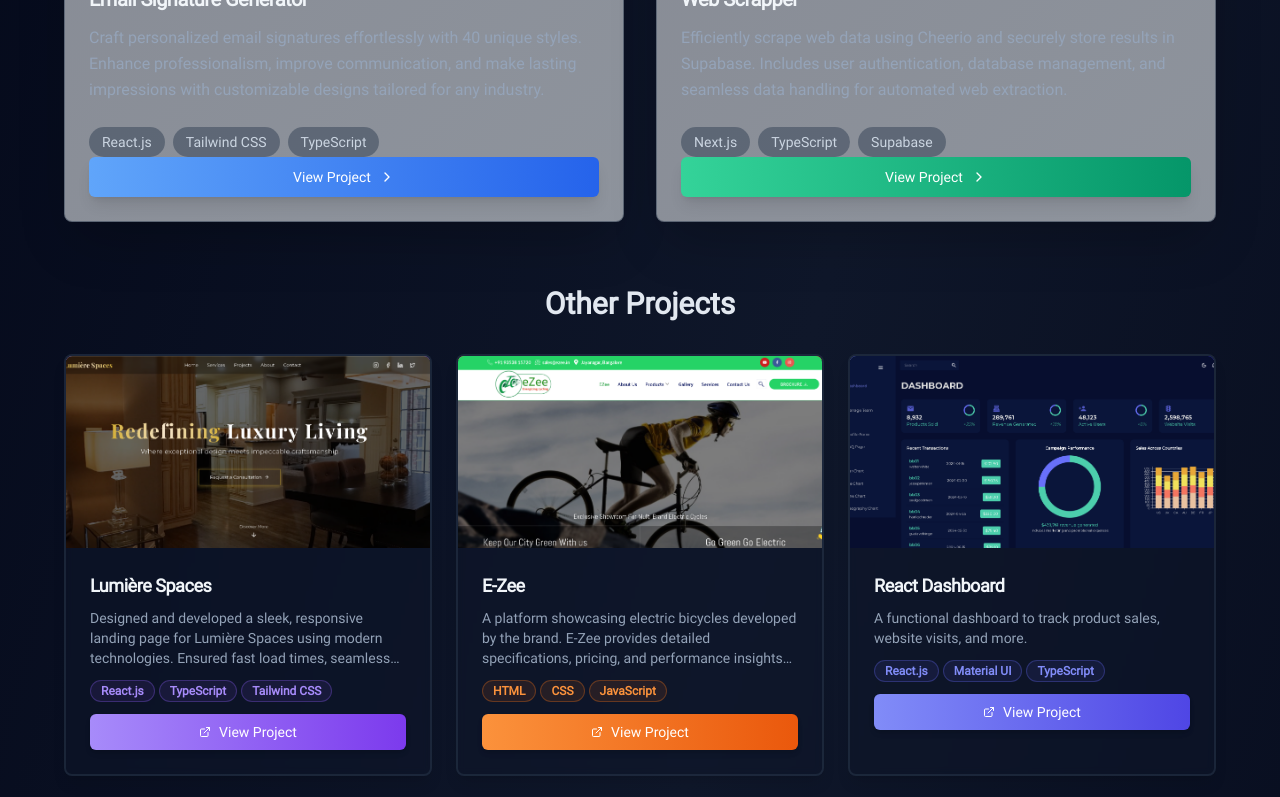
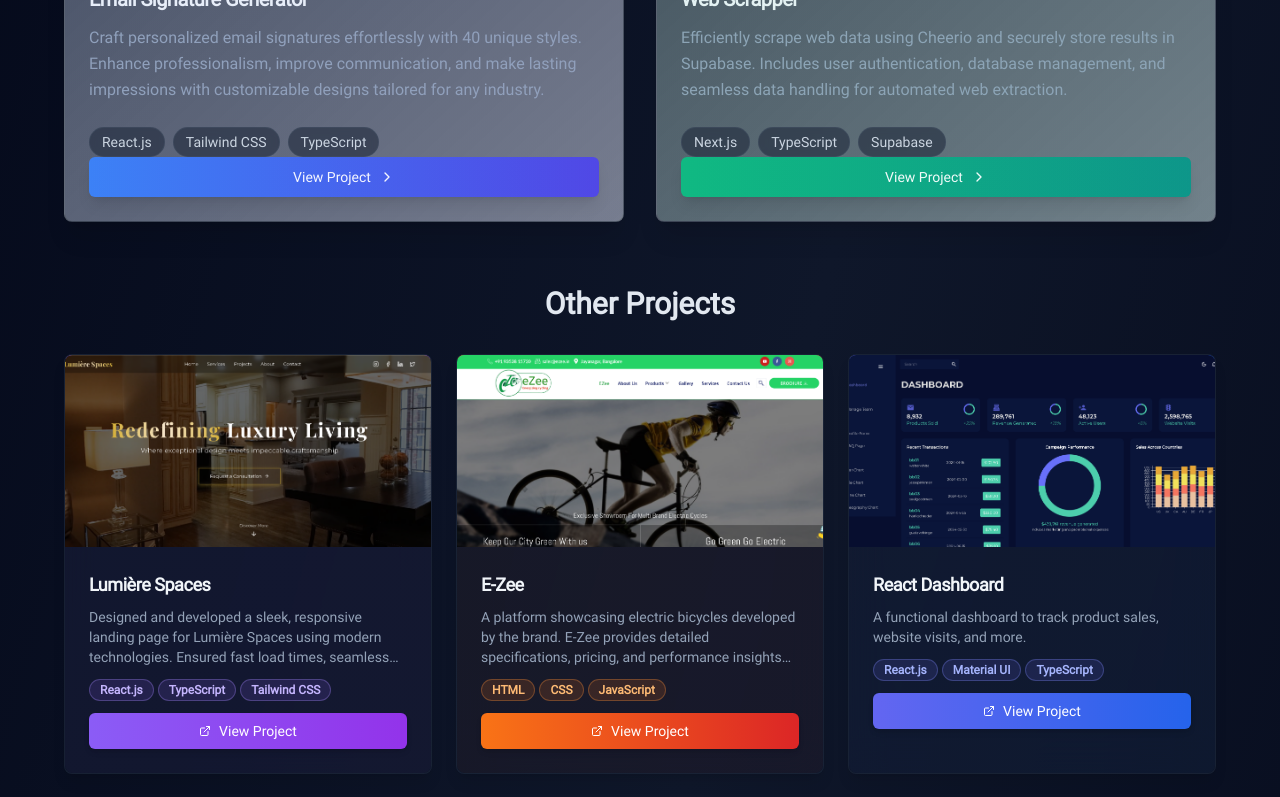
Before and after one commit to yeshwanthc/new-portfolio, a Next.js app: page / in a window 1280 px wide. Shown: the part 1360-2157 px from the top of the page. Built offline with nearby package versions, Linux system fonts and the light colour scheme; no server answers.

Commit message:
Fix Color Combinations in Projects

```diff
--- a/components/Projects.tsx
+++ b/components/Projects.tsx
@@ -31,7 +31,7 @@ const Projects: React.FC<ProjectProps> = ({ isDarkMode }) => {
       github: "https://github.com/yeshwanthc/email-signature-generator",
       tags: ["React.js", "Tailwind CSS", "TypeScript"],
       featured: true,
-      gradient: "from-blue-500/20 via-purple-500/20 to-pink-500/20",
+      gradient: "from-blue-500/10 to-indigo-500/10",
       accentColor: "blue",
     },
     {
@@ -42,7 +42,7 @@ const Projects: React.FC<ProjectProps> = ({ isDarkMode }) => {
       github: "https://github.com/yeshwanthc/web-scrapper",
       tags: [ "Next.js", "TypeScript","Supabase"],
       featured: true,
-      gradient: "from-emerald-500/20 via-teal-500/20 to-cyan-500/20",
+      gradient: "from-emerald-500/10 to-teal-500/10",
       accentColor: "emerald",
     },
     {
@@ -53,7 +53,7 @@ const Projects: React.FC<ProjectProps> = ({ isDarkMode }) => {
       github: "https://github.com/yeshwanthc/lumiere-spaces",
       tags: ["React.js",  "TypeScript", "Tailwind CSS"],
       featured: false,
-      gradient: "from-violet-500/15 via-purple-500/15 to-fuchsia-500/15",
+      gradient: "from-violet-500/10 to-purple-500/10",
       accentColor: "violet",
     },
     {
@@ -64,7 +64,7 @@ const Projects: React.FC<ProjectProps> = ({ isDarkMode }) => {
       github: null,
       tags: ["HTML", "CSS", "JavaScript", "WordPress"],
       featured: false,
-      gradient: "from-orange-500/15 via-amber-500/15 to-yellow-500/15",
+      gradient: "from-orange-500/10 to-red-500/10",
       accentColor: "orange",
     },
     {
@@ -75,7 +75,7 @@ const Projects: React.FC<ProjectProps> = ({ isDarkMode }) => {
       github: "https://github.com/yeshwanthc/react-dashboard",
       tags: ["React.js", "Material UI", "TypeScript"],
       featured: false,
-      gradient: "from-indigo-500/15 via-blue-500/15 to-sky-500/15",
+      gradient: "from-indigo-500/10 to-blue-500/10",
       accentColor: "indigo",
     },
     {
@@ -86,7 +86,7 @@ const Projects: React.FC<ProjectProps> = ({ isDarkMode }) => {
       github: null,
       tags: ["HTML", "CSS", "JavaScript", "WordPress"],
       featured: false,
-      gradient: "from-rose-500/15 via-pink-500/15 to-red-500/15",
+      gradient: "from-rose-500/10 to-pink-500/10",
       accentColor: "rose",
     },
   ];
@@ -97,46 +97,52 @@ const Projects: React.FC<ProjectProps> = ({ isDarkMode }) => {
   const getAccentColors = (accentColor: string, isDarkMode: boolean) => {
     const colors = {
       blue: {
-        primary: isDarkMode ? "from-blue-400 to-blue-600" : "from-blue-500 to-blue-700",
-        secondary: isDarkMode ? "text-blue-400" : "text-blue-600",
-        bg: isDarkMode ? "bg-blue-500/10" : "bg-blue-50",
-        border: isDarkMode ? "border-blue-500/30" : "border-blue-200",
-        hover: isDarkMode ? "hover:bg-blue-500/20" : "hover:bg-blue-100"
+        primary: isDarkMode ? "from-blue-500 to-indigo-600" : "from-blue-600 to-indigo-700",
+        secondary: isDarkMode ? "text-blue-300" : "text-blue-700",
+        bg: isDarkMode ? "bg-blue-500/20" : "bg-blue-50",
+        border: isDarkMode ? "border-blue-400/40" : "border-blue-300",
+        hover: isDarkMode ? "hover:bg-blue-500/30" : "hover:bg-blue-100",
+        badge: isDarkMode ? "bg-blue-500/15 text-blue-300 border-blue-400/30" : "bg-blue-100 text-blue-800 border-blue-300"
       },
       emerald: {
-        primary: isDarkMode ? "from-emerald-400 to-emerald-600" : "from-emerald-500 to-emerald-700",
-        secondary: isDarkMode ? "text-emerald-400" : "text-emerald-600",
-        bg: isDarkMode ? "bg-emerald-500/10" : "bg-emerald-50",
-        border: isDarkMode ? "border-emerald-500/30" : "border-emerald-200",
-        hover: isDarkMode ? "hover:bg-emerald-500/20" : "hover:bg-emerald-100"
+        primary: isDarkMode ? "from-emerald-500 to-teal-600" : "from-emerald-600 to-teal-700",
+        secondary: isDarkMode ? "text-emerald-300" : "text-emerald-700",
+        bg: isDarkMode ? "bg-emerald-500/20" : "bg-emerald-50",
+        border: isDarkMode ? "border-emerald-400/40" : "border-emerald-300",
+        hover: isDarkMode ? "hover:bg-emerald-500/30" : "hover:bg-emerald-100",
+        badge: isDarkMode ? "bg-emerald-500/15 text-emerald-300 border-emerald-400/30" : "bg-emerald-100 text-emerald-800 border-emerald-300"
       },
       violet: {
-        primary: isDarkMode ? "from-violet-400 to-violet-600" : "from-violet-500 to-violet-700",
-        secondary: isDarkMode ? "text-violet-400" : "text-violet-600",
-        bg: isDarkMode ? "bg-violet-500/10" : "bg-violet-50",
-        border: isDarkMode ? "border-violet-500/30" : "border-violet-200",
-        hover: isDarkMode ? "hover:bg-violet-500/20" : "hover:bg-violet-100"
+        primary: isDarkMode ? "from-violet-500 to-purple-600" : "from-violet-600 to-purple-700",
+        secondary: isDarkMode ? "text-violet-300" : "text-violet-700",
+        bg: isDarkMode ? "bg-violet-500/20" : "bg-violet-50",
+        border: isDarkMode ? "border-violet-400/40" : "border-violet-300",
+        hover: isDarkMode ? "hover:bg-violet-500/30" : "hover:bg-violet-100",
+        badge: isDarkMode ? "bg-violet-500/15 text-violet-300 border-violet-400/30" : "bg-violet-100 text-violet-800 border-violet-300"
       },
       orange: {
-        primary: isDarkMode ? "from-orange-400 to-orange-600" : "from-orange-500 to-orange-700",
-        secondary: isDarkMode ? "text-orange-400" : "text-orange-600",
-        bg: isDarkMode ? "bg-orange-500/10" : "bg-orange-50",
-        border: isDarkMode ? "border-orange-500/30" : "border-orange-200",
-        hover: isDarkMode ? "hover:bg-orange-500/20" : "hover:bg-orange-100"
+        primary: isDarkMode ? "from-orange-500 to-red-600" : "from-orange-600 to-red-700",
+        secondary: isDarkMode ? "text-orange-300" : "text-orange-700",
+        bg: isDarkMode ? "bg-orange-500/20" : "bg-orange-50",
+        border: isDarkMode ? "border-orange-400/40" : "border-orange-300",
+        hover: isDarkMode ? "hover:bg-orange-500/30" : "hover:bg-orange-100",
+        badge: isDarkMode ? "bg-orange-500/15 text-orange-300 border-orange-400/30" : "bg-orange-100 text-orange-800 border-orange-300"
       },
       indigo: {
-        primary: isDarkMode ? "from-indigo-400 to-indigo-600" : "from-indigo-500 to-indigo-700",
-        secondary: isDarkMode ? "text-indigo-400" : "text-indigo-600",
-        bg: isDarkMode ? "bg-indigo-500/10" : "bg-indigo-50",
-        border: isDarkMode ? "border-indigo-500/30" : "border-indigo-200",
-        hover: isDarkMode ? "hover:bg-indigo-500/20" : "hover:bg-indigo-100"
+        primary: isDarkMode ? "from-indigo-500 to-blue-600" : "from-indigo-600 to-blue-700",
+        secondary: isDarkMode ? "text-indigo-300" : "text-indigo-700",
+        bg: isDarkMode ? "bg-indigo-500/20" : "bg-indigo-50",
+        border: isDarkMode ? "border-indigo-400/40" : "border-indigo-300",
+        hover: isDarkMode ? "hover:bg-indigo-500/30" : "hover:bg-indigo-100",
+        badge: isDarkMode ? "bg-indigo-500/15 text-indigo-300 border-indigo-400/30" : "bg-indigo-100 text-indigo-800 border-indigo-300"
       },
       rose: {
-        primary: isDarkMode ? "from-rose-400 to-rose-600" : "from-rose-500 to-rose-700",
-        secondary: isDarkMode ? "text-rose-400" : "text-rose-600",
-        bg: isDarkMode ? "bg-rose-500/10" : "bg-rose-50",
-        border: isDarkMode ? "border-rose-500/30" : "border-rose-200",
-        hover: isDarkMode ? "hover:bg-rose-500/20" : "hover:bg-rose-100"
+        primary: isDarkMode ? "from-rose-500 to-pink-600" : "from-rose-600 to-pink-700",
+        secondary: isDarkMode ? "text-rose-300" : "text-rose-700",
+        bg: isDarkMode ? "bg-rose-500/20" : "bg-rose-50",
+        border: isDarkMode ? "border-rose-400/40" : "border-rose-300",
+        hover: isDarkMode ? "hover:bg-rose-500/30" : "hover:bg-rose-100",
+        badge: isDarkMode ? "bg-rose-500/15 text-rose-300 border-rose-400/30" : "bg-rose-100 text-rose-800 border-rose-300"
       }
     };
     return colors[accentColor as keyof typeof colors];
@@ -170,12 +176,13 @@ const Projects: React.FC<ProjectProps> = ({ isDarkMode }) => {
               key={index}
               className={`group relative overflow-hidden transition-all duration-500 hover:scale-[1.02] ${
                 isDarkMode
-                  ? "bg-gradient-to-br from-slate-900/50 to-slate-800/50 border-slate-700/50 backdrop-blur-xl"
-                  : "bg-gradient-to-br from-white/80 to-slate-50/80 border-slate-200/50 backdrop-blur-xl"
-              } shadow-2xl hover:shadow-3xl`}
+                  ? "bg-gradient-to-br from-slate-900/80 to-slate-800/60 border-slate-700/30 backdrop-blur-xl"
+                  : "bg-gradient-to-br from-white/90 to-slate-50/70 border-slate-200/40 backdrop-blur-xl"
+              } shadow-xl hover:shadow-2xl border`}
             >
               {/* Accent border */}
-              <div className={`absolute inset-0 bg-gradient-to-r ${accentColors.primary} opacity-0 group-hover:opacity-20 transition-opacity duration-500 rounded-lg`} />
+              <div className={`absolute inset-0 bg-gradient-to-br ${project.gradient} opacity-60 rounded-lg`} />
+              <div className={`absolute inset-0 bg-gradient-to-r ${accentColors.primary} opacity-0 group-hover:opacity-10 transition-opacity duration-500 rounded-lg`} />
 
               <div className="relative overflow-hidden">
                 <Image
@@ -188,7 +195,7 @@ const Projects: React.FC<ProjectProps> = ({ isDarkMode }) => {
                 <div className="absolute inset-0 bg-gradient-to-t from-black/60 via-transparent to-transparent opacity-0 group-hover:opacity-100 transition-opacity duration-300" />
 
                 {/* Featured badge */}
-                <div className={`absolute top-4 left-4 px-3 py-1 rounded-full text-xs font-semibold ${accentColors.bg} ${accentColors.secondary} backdrop-blur-sm border ${accentColors.border}`}>
+                <div className={`absolute top-4 left-4 px-3 py-1 rounded-full text-xs font-semibold backdrop-blur-sm border ${accentColors.badge}`}>
                   ✨ Featured
                 </div>
 
@@ -227,11 +234,11 @@ const Projects: React.FC<ProjectProps> = ({ isDarkMode }) => {
                     <Badge
                       key={i}
                       variant="secondary"
-                      className={`px-3 py-1 text-sm font-medium transition-colors duration-200 ${
+                      className={`px-3 py-1 text-sm font-medium transition-all duration-200 ${
                         isDarkMode
-                          ? "bg-slate-700/50 text-slate-300 hover:bg-slate-600/50"
-                          : "bg-slate-100 text-slate-700 hover:bg-slate-200"
-                      }`}
+                          ? "bg-slate-800/60 text-slate-300 hover:bg-slate-700/60 border border-slate-600/40"
+                          : "bg-slate-100/80 text-slate-700 hover:bg-slate-200/80 border border-slate-300/40"
+                      } backdrop-blur-sm`}
                     >
                       {tag}
                     </Badge>
@@ -239,7 +246,7 @@ const Projects: React.FC<ProjectProps> = ({ isDarkMode }) => {
                 </div>
                 <a href={project.link} target="_blank" rel="noopener noreferrer">
                   <Button
-                    className={`w-full group/btn transition-all duration-300 bg-gradient-to-r ${accentColors.primary} text-white shadow-lg hover:shadow-xl hover:scale-105 border-0`}
+                    className={`w-full group/btn transition-all duration-300 bg-gradient-to-r ${accentColors.primary} text-white shadow-lg hover:shadow-xl hover:scale-[1.02] border-0 font-medium`}
                   >
                     View Project
                     <ChevronRight className="ml-2 h-4 w-4 transition-transform group-hover/btn:translate-x-1" />
@@ -266,12 +273,14 @@ const Projects: React.FC<ProjectProps> = ({ isDarkMode }) => {
                 key={index}
                 className={`group relative overflow-hidden transition-all duration-300 hover:scale-105 hover:-rotate-1 ${
                   isDarkMode
-                    ? "bg-slate-900/50 border-slate-700/40 backdrop-blur-sm"
-                    : "bg-white/80 border-slate-200/40 backdrop-blur-sm"
-                } shadow-lg hover:shadow-xl border-2`}
+                    ? "bg-slate-900/70 border-slate-700/30 backdrop-blur-xl"
+                    : "bg-white/85 border-slate-200/30 backdrop-blur-xl"
+                } shadow-lg hover:shadow-xl border`}
               >
                 {/* Accent line */}
                 <div className={`absolute top-0 left-0 right-0 h-1 bg-gradient-to-r ${accentColors.primary}`} />
+                {/* Background gradient */}
+                <div className={`absolute inset-0 bg-gradient-to-br ${project.gradient} opacity-40 rounded-lg`} />
 
                 <div className="relative overflow-hidden">
                   <Image
@@ -305,27 +314,23 @@ const Projects: React.FC<ProjectProps> = ({ isDarkMode }) => {
                 <CardHeader className="pb-3 space-y-2">
                   <CardTitle className={`text-lg font-bold ${
                     isDarkMode ? "text-slate-100" : "text-slate-900"
-                  }`}>
+                  } relative z-10`}>
                     {project.title}
                   </CardTitle>
                   <CardDescription className={`text-sm ${
                     isDarkMode ? "text-slate-400" : "text-slate-600"
-                  } line-clamp-3`}>
+                  } line-clamp-3 relative z-10`}>
                     {project.description}
                   </CardDescription>
                 </CardHeader>
 
-                <CardContent className="space-y-3">
+                <CardContent className="space-y-3 relative z-10">
                   <div className="flex flex-wrap gap-1">
                     {project.tags.slice(0, 3).map((tag, i) => (
                       <Badge
                         key={i}
                         variant="secondary"
-                        className={`text-xs transition-all duration-200 ${
-                          isDarkMode
-                            ? `${accentColors.bg} ${accentColors.secondary} border ${accentColors.border}`
-                            : `${accentColors.bg} ${accentColors.secondary} border ${accentColors.border}`
-                        } hover:scale-105`}
+                        className={`text-xs transition-all duration-200 hover:scale-105 ${accentColors.badge}`}
                       >
                         {tag}
                       </Badge>
@@ -334,7 +339,7 @@ const Projects: React.FC<ProjectProps> = ({ isDarkMode }) => {
                   <a href={project.link} target="_blank" rel="noopener noreferrer" className="block">
                     <Button
                       size="sm"
-                      className={`w-full bg-gradient-to-r ${accentColors.primary} text-white hover:scale-105 transition-all duration-300 shadow-md hover:shadow-lg`}
+                      className={`w-full bg-gradient-to-r ${accentColors.primary} text-white hover:scale-[1.02] transition-all duration-300 shadow-md hover:shadow-lg font-medium`}
                     >
                       <ExternalLink className="mr-2 h-3 w-3" />
                       View Project
```
